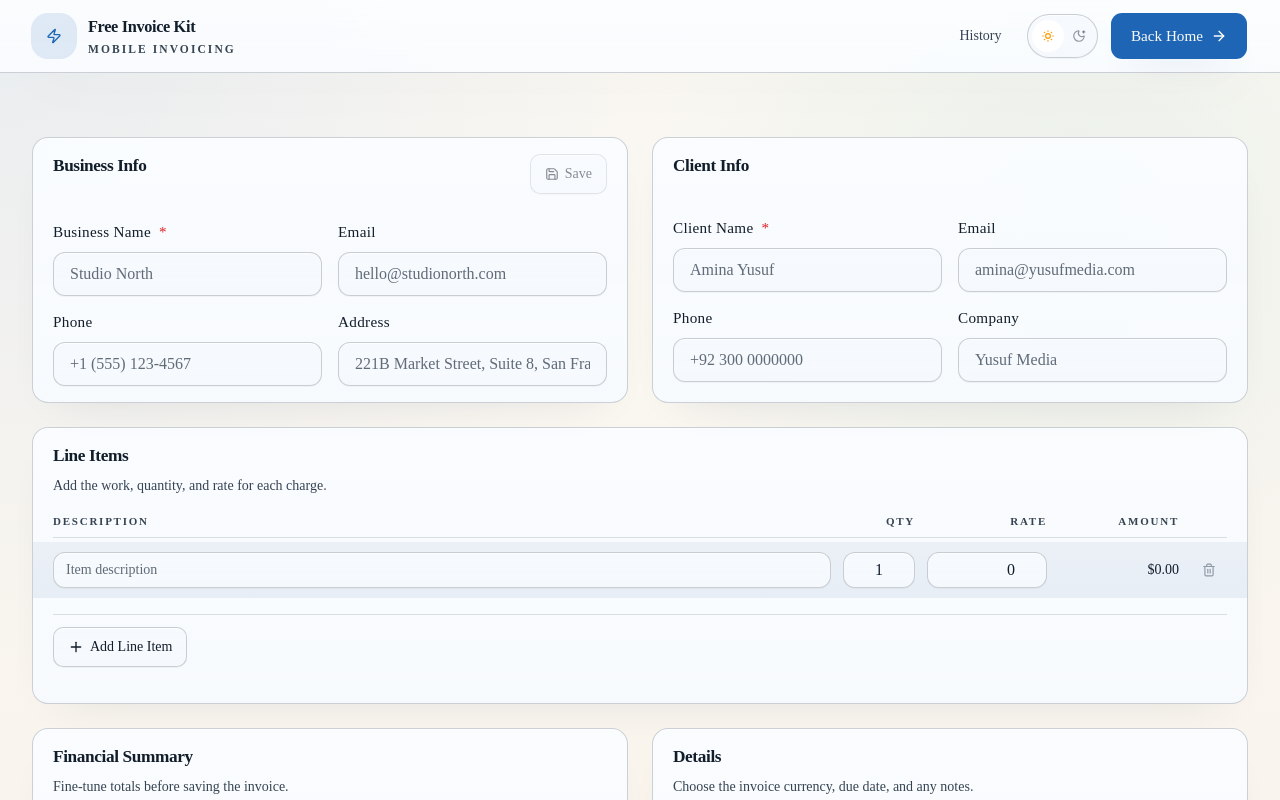
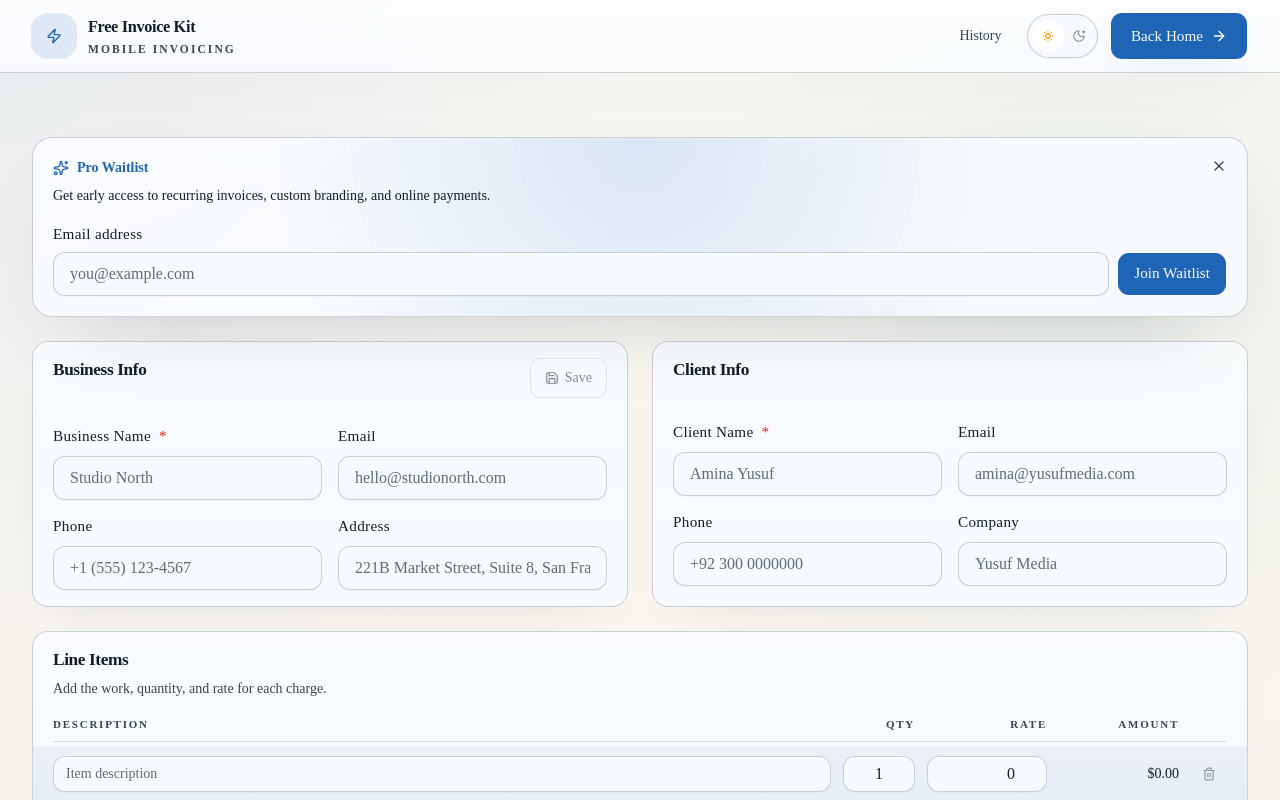
Before and after one commit to innovative-designer/qaiser-updates, a Next.js app: page /create in a window 1280 px wide. Shown: the top 800 px of the page. Built offline with nearby package versions, Linux system fonts and the light colour scheme; no server answers.

Commit message:
put back banner

```diff
--- a/src/app/create/page.tsx
+++ b/src/app/create/page.tsx
@@ -333,6 +333,8 @@ export default function CreateInvoicePage() {
         </div>
 
         <div className="mt-6 space-y-6">
+          <ProWaitlistBanner source="create-top" variant="banner" />
+
           <section className="grid items-stretch gap-6 lg:grid-cols-2">
             <Card
               className={cn(
@@ -768,11 +770,6 @@ export default function CreateInvoicePage() {
             </p>
           </div>
 
-          {/* Mobile: banner after form, before results */}
-          <div className="lg:hidden">
-            <ProWaitlistBanner source="banner" variant="banner" />
-          </div>
-
           {generatedPdfUrl ? (
             <Card ref={invoiceReadyRef} className="border border-emerald-200 bg-[linear-gradient(180deg,rgba(236,253,245,0.88),rgba(255,255,255,0.94))] shadow-[0_24px_70px_-44px_rgba(16,185,129,0.34)] dark:bg-[linear-gradient(180deg,rgba(6,78,59,0.18),rgba(20,24,32,0.92))]">
               <CardHeader>
```
